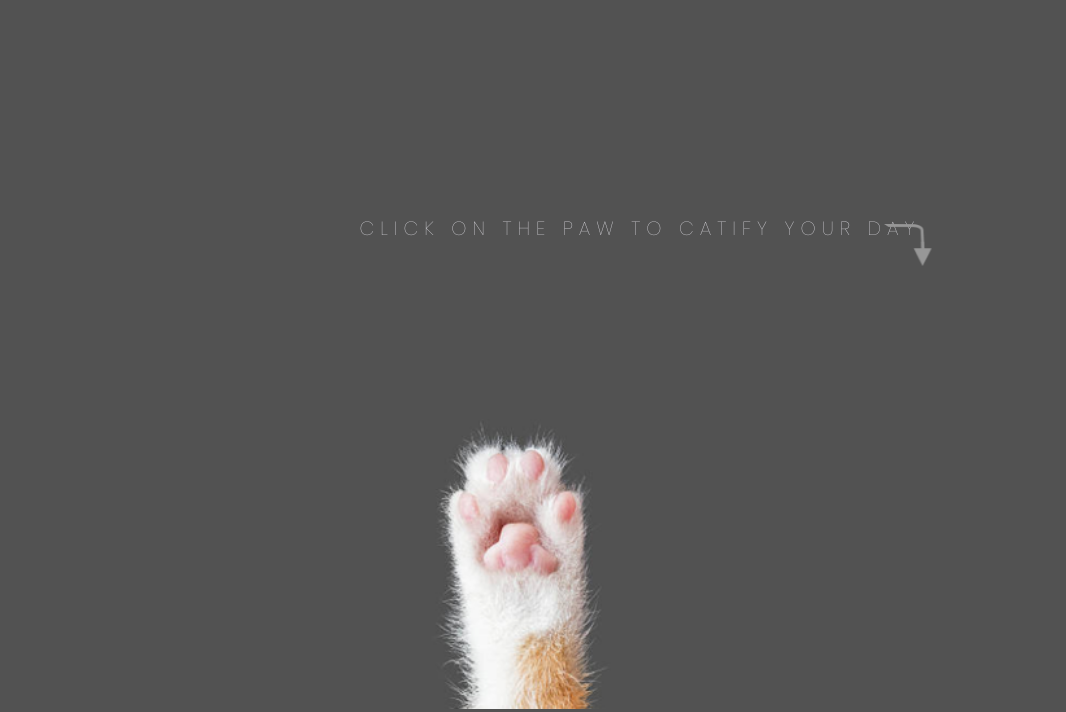
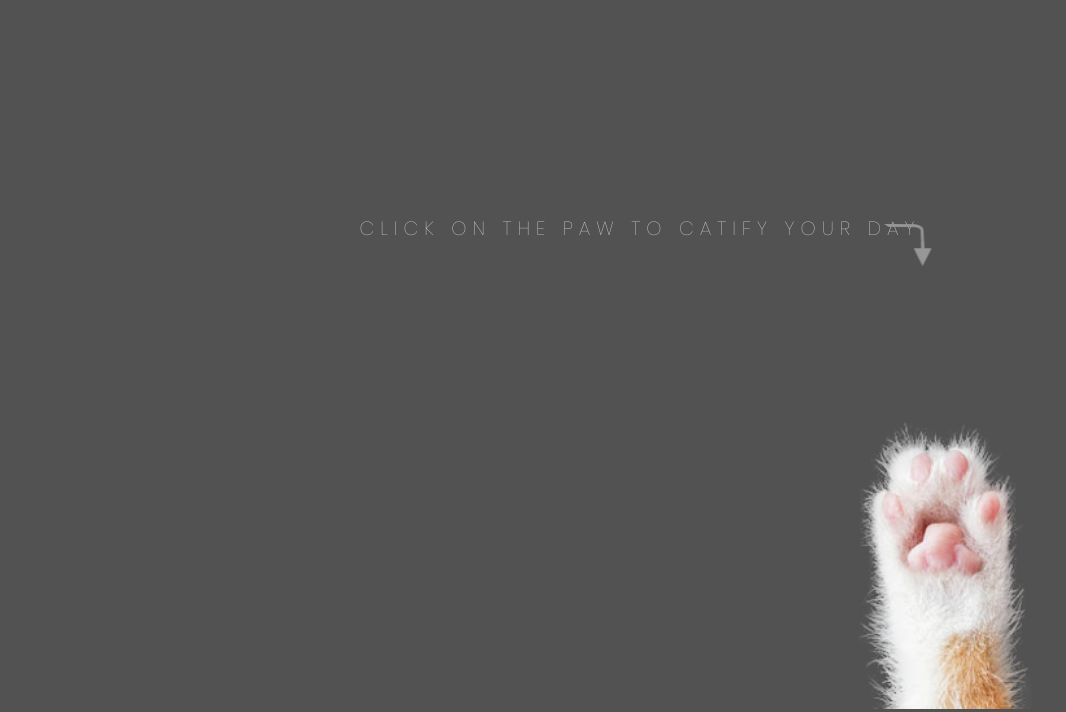
Before and after one commit to etunka/CatifyMyDay, a website built with Parcel: page index.html in a window 1280 px wide. Shown: the part 88-800 px from the top of the page, without its empty margins (0-1066 px from the left). Built offline with nearby package versions, Linux system fonts and the light colour scheme; no server answers.

Commit message:
transparent img added

```diff
--- a/index.html
+++ b/index.html
@@ -27,7 +27,7 @@
       </div>
       <div id="content"></div>
       <div id="paw" class="paw fixed">
-        <img src="src/img/paw.png" alt="" />
+        <img src="src/img/paw-transparent.png" alt="" />
       </div>
     </div>
 
--- a/src/scss/components/_paw.scss
+++ b/src/scss/components/_paw.scss
@@ -46,6 +46,7 @@
     right: 20rem;
     bottom: 0;
     top: inherit;
+    left: inherit;
 
     img {
       width: 16rem;
```
Also changed, not shown: src/img/paw-01.png (deleted), src/img/paw-02.png (added), src/img/paw-transparent.png (added).
